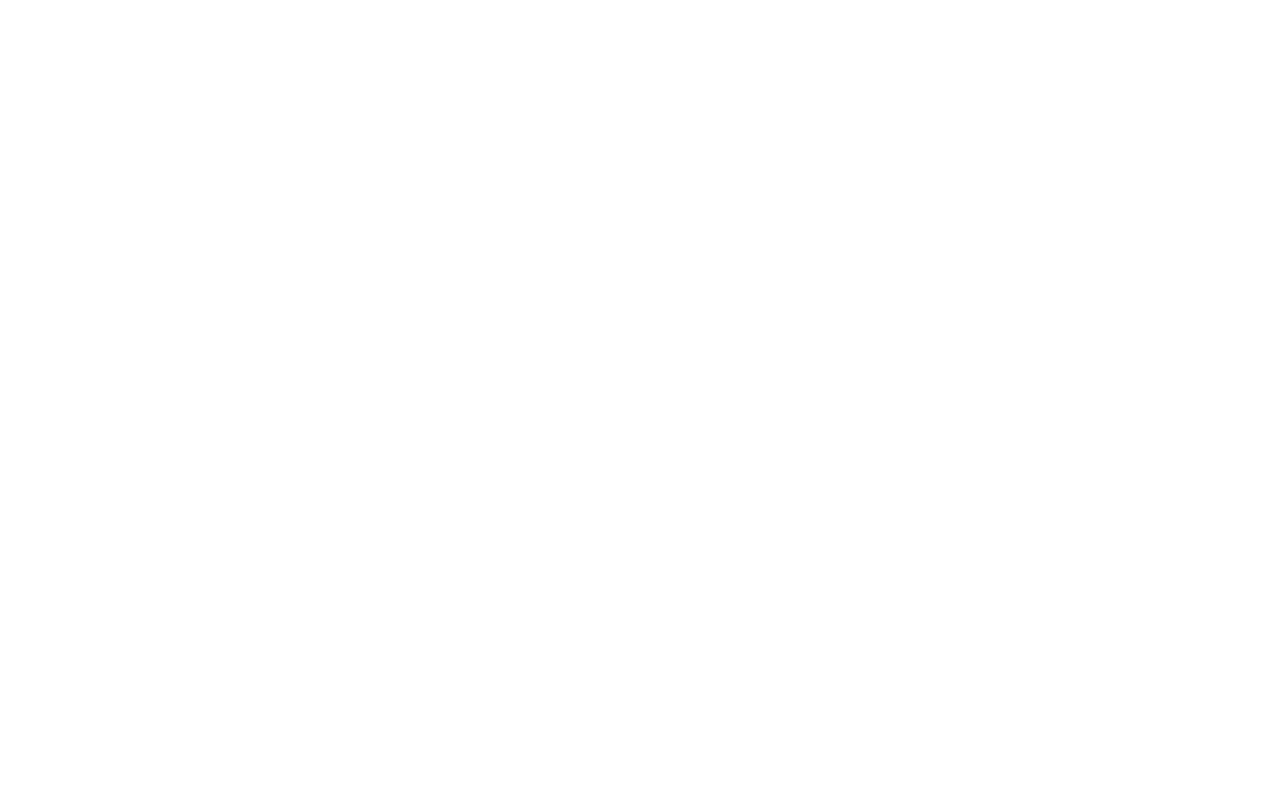
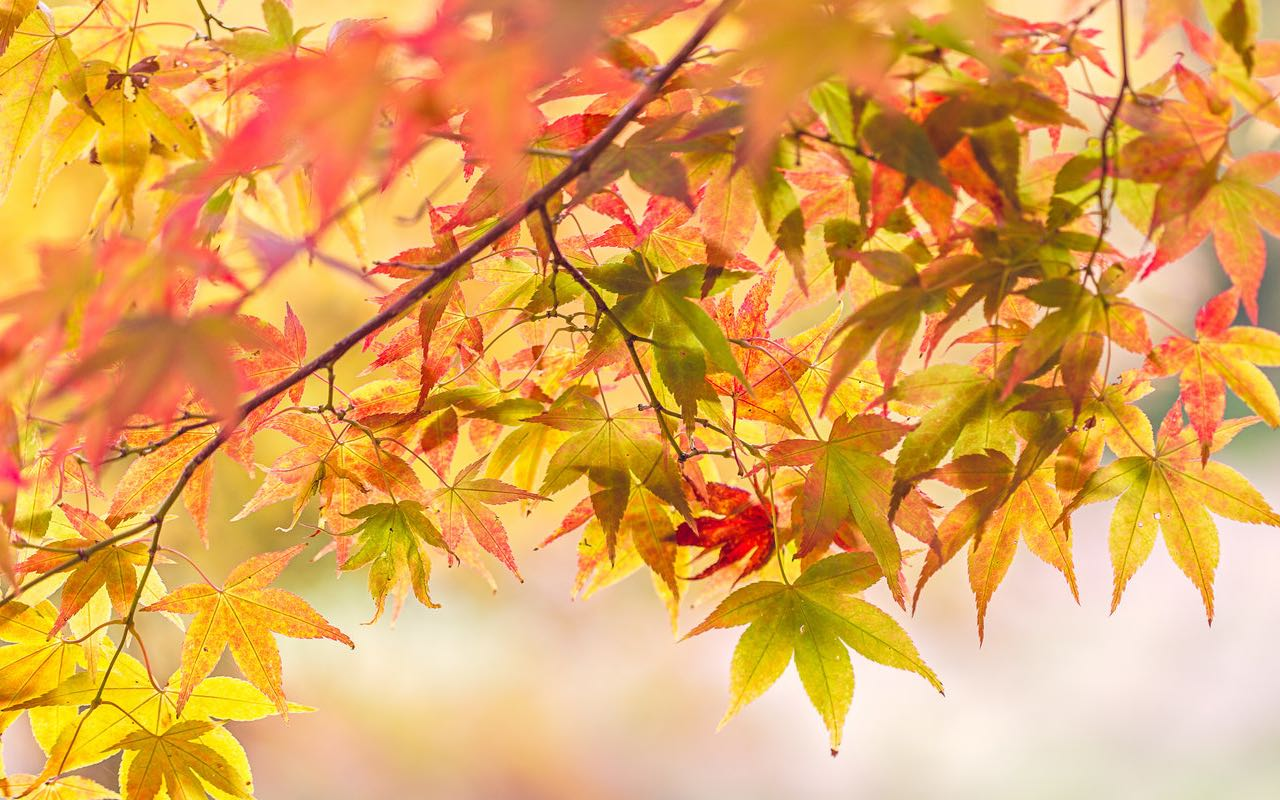
Before and after one commit to jimbali/freebail.wedding, a React (Create React App) app: page / in a window 1280 px wide. Built offline with nearby package versions, Linux system fonts and the light colour scheme.

Commit message:
Make hero section nice

```diff
--- a/src/components/organisms/heroSection/index.tsx
+++ b/src/components/organisms/heroSection/index.tsx
@@ -3,12 +3,16 @@
 import './styles.scss'
 
 interface IHeroSectionProps {
+  backgroundImage: string
   centralWidget: typeof SaveTheDate
 }
 
 function HeroSection(props: IHeroSectionProps) {
   return (
-    <div className="heroSection">
+    <div
+      className="heroSection"
+      style={{ backgroundImage: `url(${props.backgroundImage})` }}
+    >
     </div>
   )
 }
--- a/src/components/organisms/heroSection/styles.scss
+++ b/src/components/organisms/heroSection/styles.scss
@@ -1,3 +1,3 @@
 .heroSection {
-    height: 90vh;
+    height: 100vh;
 }
--- a/src/pages/front/index.tsx
+++ b/src/pages/front/index.tsx
@@ -2,6 +2,7 @@
 import LongScroll from '../../components/templates/longScroll';
 import HeroSection from '../../components/organisms/heroSection';
 import SaveTheDate from '../../components/molecules/saveTheDate';
+import LeavesBackground from '../../assets/img/leaves.jpg'
 
 function saveTheDate() {
   return(<SaveTheDate/>)
@@ -12,7 +13,10 @@
     <div className="main">
       <LongScroll>
         <div className="App-content">
-          <HeroSection centralWidget={saveTheDate}/>
+          <HeroSection
+            backgroundImage={LeavesBackground}
+            centralWidget={saveTheDate}
+          />
         </div>
       </LongScroll>
     </div>
```
Also changed, not shown: src/assets/img/leaves.jpg (added).
